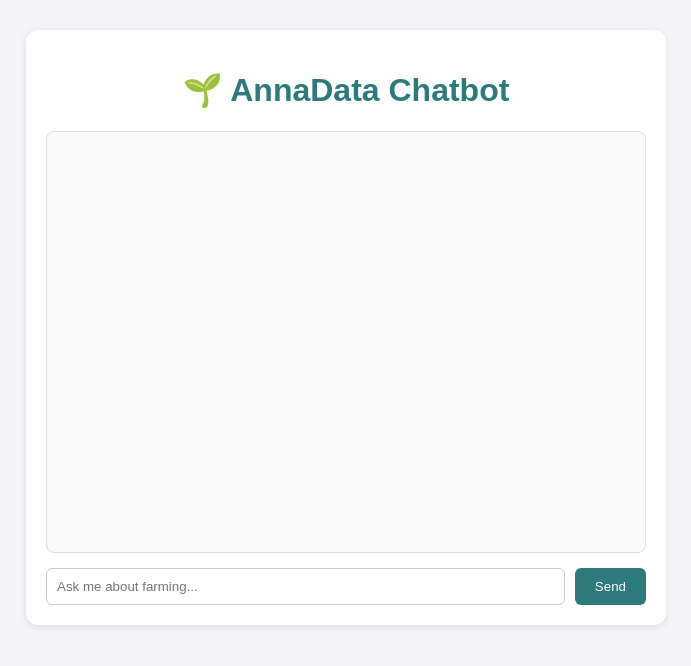
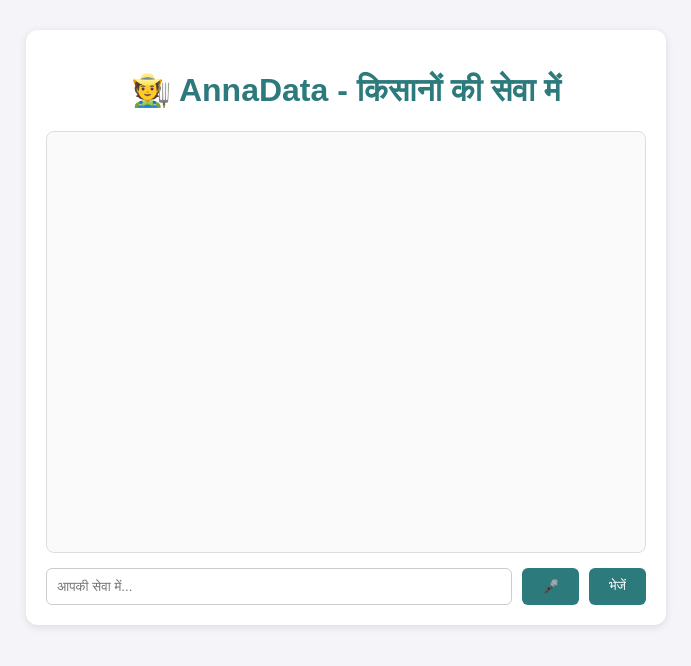
Before and after one commit to anmol-dedha/deply_frontend_final, a React (Vite) app: page / in a window 1280 px wide. Shown: the top 666 px of the page, without its empty margins (294-985 px from the left). Built offline with nearby package versions, Linux system fonts and the light colour scheme.

Commit message:
Update App.jsx

```diff
--- a/src/App.jsx
+++ b/src/App.jsx
@@ -33,9 +33,24 @@
     setInput("");
   };
 
+const handleMic = () => {
+  if (!("webkitSpeechRecognition" in window)) {
+    alert("Speech recognition not supported in this browser.");
+    return;
+  }
+
+  const recognition = new window.webkitSpeechRecognition();
+  recognition.lang = "hi-IN"; // Hindi
+  recognition.start();
+
+  recognition.onresult = (event) => {
+    const transcript = event.results[0][0].transcript;
+    setInput(transcript);
+  };
+};
 return (
   <div className="chat-container">
-      <h1>🌱 AnnaData Chatbot</h1>
+    <h1>🧑‍🌾 AnnaData - किसानों की सेवा में</h1>
     <div className="chat-box">
       {messages.map((msg, idx) => (
         <div key={idx} className={`msg ${msg.sender}`}>
@@ -49,11 +64,12 @@
       <input
         type="text"
         value={input}
-          placeholder="Ask me about farming..."
+        placeholder="आपकी सेवा में..."
         onChange={(e) => setInput(e.target.value)}
         onKeyDown={(e) => e.key === "Enter" && handleSend()}
       />
-        <button onClick={handleSend}>Send</button>
+      <button onClick={handleMic}>🎤</button>
+      <button onClick={handleSend}>भेजें</button>
     </div>
   </div>
 );
```
Lines whose indentation alone changed are shown as unchanged.
